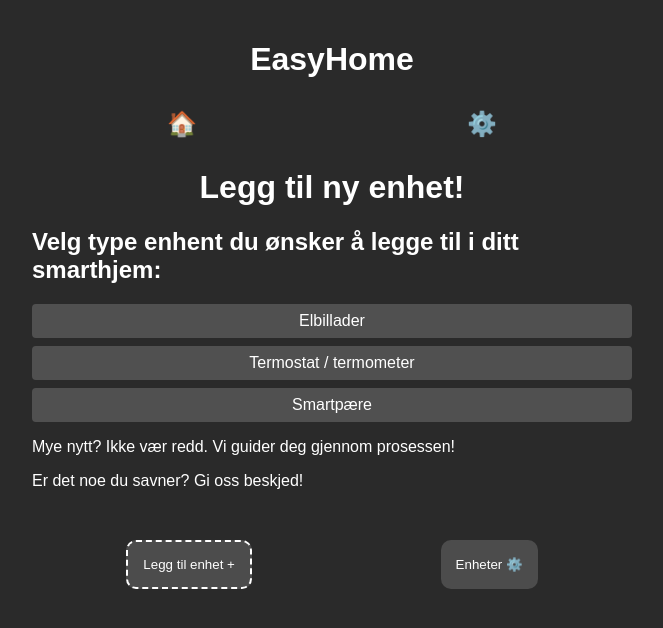
After one commit to StefanBStrand/SETGruppe11HIOF, a Django app: page /new_device_list/ in a window 1280 px wide. The commit adds this page. Shown: the top 628 px of the page, without its empty margins (308-971 px from the left). Run offline with Django 5.2, Linux system fonts and the light colour scheme; the visitor is signed in with stand-in values (Sample User, id 1).

Commit message:
CRUD on Devices

```diff
--- a/homeapp/urls.py
+++ b/homeapp/urls.py
@@ -16,8 +16,14 @@ urlpatterns = [
     path('', views.home_view, name='home'),
     path('create_smart_thermostat_device/', views.create_smart_thermostat_device_view, name='create_smart_thermostat_device'),
     path('update_thermostat/<int:id>/', views.update_thermostat, name='update_thermostat'),
-    path('delete_device/<int:id>/', views.delete_smart_thermostat_device_view, name='delete_device'),
+    path('new_device_list/', views.new_device_list, name='new_device_list'),
+    path('new_device/<str:device_type>/', views.new_device, name='new_device'),
+    path('settings/', views.settings, name='settings'),
+    path('delete_device/<str:device_type>/<int:id>/', views.delete_device_view, name='delete_device'),
+    path('device/<str:device_type>/<int:id>/', views.device_detail_view, name='device_detail'),
+    path('update_device/<str:device_type>/<int:id>/', views.update_device_view, name='update_device'),
     path('thermostat/<int:id>/', views.thermostat_detail, name='thermostat_detail'),
+    path('device/<int:id>/', views.device_detail_view, name='device_detail'),
     path('login/', auth_views.LoginView.as_view(), name='login'),
     path('logout/', auth_views.LogoutView.as_view(next_page='login'), name='logout')
 ]
--- a/homeapp/views.py
+++ b/homeapp/views.py
@@ -1,6 +1,6 @@
-from .forms import SmartThermostatForm
+from .forms import SmartThermostatForm, SmartBulbForm, CarChargerForm
 # Create your views here.
-from .models import Home, Room, SmartDevice, CarCharger, SmartThermostat
+from .models import Home, Room, SmartDevice, CarCharger, SmartThermostat, SmartBulb
 from django.shortcuts import render, get_object_or_404, redirect
 from django.contrib import messages
 from django.urls import reverse_lazy
@@ -25,8 +25,10 @@ def home_view(request):
         'user': user,
         'home': home,
         'rooms': Room.objects.filter(home__owner=user),
+        'thermostats': SmartThermostat.objects.filter(owner=user),
+        'smartbulbs': SmartBulb.objects.filter(owner=user),
+        'chargers': CarCharger.objects.filter(owner=user),
         'devices': SmartDevice.objects.filter(owner=user),
-        'chargers': CarCharger.objects.filter(owner=user),
         'air_temperature': air_temperature,
         'humidity': humidity,
         'wind': wind,
@@ -76,6 +78,33 @@ def update_thermostat(request, id):
     # Render the template with the thermostat data if GET request
     return render(request, 'thermostat.html', {'thermostat': thermostat})
 
+@login_required
+def update_device_view(request, device_type, id):
+    if device_type == 'smartbulb':
+        model = SmartBulb
+        form_class = SmartBulbForm
+    elif device_type == 'carcharger':
+        model = CarCharger
+        form_class = CarChargerForm
+    elif device_type == 'smartthermostat':
+        model = SmartThermostat
+        form_class = SmartThermostatForm
+    else:
+        return redirect(reverse_lazy('home'))
+
+    device = get_object_or_404(model, id=id)
+
+
+    if request.method == 'POST':
+        form = form_class(request.POST, instance=device)
+        if form.is_valid():
+            form.save()
+            return redirect(reverse_lazy('home'))
+    else:
+        form = form_class(instance=device)
+
+    return render(request, 'update_device.html', {'form': form, 'device_type': device_type})
+
 
 @login_required
 def delete_smart_thermostat_device_view(request, id):
@@ -90,3 +119,81 @@ def delete_smart_thermostat_device_view(request, id):
 def thermostat_detail(request, id):
     thermostat = get_object_or_404(SmartThermostat, id=id)
     return render(request, 'thermostat_detail.html', {'thermostat': thermostat})
+
+@login_required
+def new_device_list(request):
+    return render(request, 'new_device_list.html')
+
+@login_required
+def settings(request):
+    return render(request, 'settings.html')
+
+@login_required
+def device_detail_view(request, device_type, id):
+    # Bestem modellen basert på device_type
+    model_map = {
+        'smartbulb': SmartBulb,
+        'carcharger': CarCharger,
+        'smartthermostat': SmartThermostat,
+    }
+    model = model_map.get(device_type.lower())
+
+    # Hvis device_type ikke finnes i model_map, omdiriger til hjem
+    if not model:
+        return redirect('home')
+
+    # Hent enheten basert på modellen og pk
+    device = get_object_or_404(model, id=id)
+    return render(request, 'device_detail.html', {'device': device, 'device_type': device_type})
+
+
+@login_required
+def new_device(request, device_type):
+    if device_type == "smartbulb":
+        form_class = SmartBulbForm
+        model_name = "SmartBulb"
+    elif device_type == "smartthermostat":
+        form_class = SmartThermostatForm
+        model_name = "SmartThermostat"
+    elif device_type == "carcharger":
+        form_class = CarChargerForm
+        model_name = "CarCharger"
+    else:
+        return redirect(reverse_lazy('home'))  # Redirect hvis enhetstype ikke er støttet
+
+    if request.method == 'POST':
+        form = form_class(request.POST)
+        if form.is_valid():
+            device = form.save(commit=False)
+            device.owner = request.user
+            device.save()
+            return redirect(reverse_lazy('home'))
+    else:
+        form = form_class()
+
+    return render(request, 'create_device.html', {'form': form, 'device_type': model_name})
+
+@login_required
+def delete_device_view(request, device_type, id):
+
+    model_map = {
+        'smartbulb': SmartBulb,
+        'carcharger': CarCharger,
+        'smartthermostat': SmartThermostat,
+    }
+    model = model_map.get(device_type.lower())
+
+
+    if not model:
+        return redirect(reverse_lazy('home'))
+
+
+    device = get_object_or_404(model, id=id)
+
+    if request.method == 'POST':
+
+        device.delete()
+        return redirect(reverse_lazy('home'))
+
+
+    return render(request, 'delete_device.html', {'device': device, 'device_type': device_type})
--- a/static/css/base.css
+++ b/static/css/base.css
@@ -15,8 +15,12 @@ body {
 .container {
     width: 100%;
     max-width: 600px;
+    align-content: center;
+    padding: 20px;
+
 
 }
+
 
 header {
     margin: 20px 0;
@@ -57,22 +61,27 @@ button:hover {
 }
 
 
+
+
 .device-grid {
-    display: grid;
-    grid-template-columns: repeat(auto-fill, minmax(150px, 1fr));
+    display: flex;
+    flex-wrap: wrap;
     gap: 10px;
-    width: 100%;
 }
+
 
 .device-button {
     background-color: #505050;
-    border-radius: 15px;
-    padding: 15px;
+    margin-top: 8px;
+    display: block;
     text-align: center;
-    font-size: 18px;
+    padding: 8px;
+    border: none;
+    border-radius: 4px;
+}
 
 
-}
+
 
 .device-button:focus {
     background-color: beige;
@@ -124,6 +133,7 @@ footer {
     flex-direction: column;
     color: #ccc;
     font-family: Arial, sans-serif;
+    float: left;
 }
 
 .circle h2 {
@@ -137,3 +147,24 @@ footer {
     font-weight: bold;
     padding: 5px;
 }
+
+a {
+    color: #fff; /* Set the color you want for the links */
+    text-decoration: none; /* Remove underline if desired */
+}
+
+a:visited {
+    color: #fff; /* Ensure visited links have the same color */
+}
+
+a:hover {
+    color: #ccc; /* Optional: Change color on hover */
+}
+
+.room-container {
+    border: 1px solid #ccc;
+    padding: 10px;
+    border-radius: 8px;
+    margin-bottom: 16px;
+    width: 200px;
+}
--- a/templates/base.html
+++ b/templates/base.html
@@ -11,12 +11,12 @@
 <body>
     <div class="container">
     <header>
-        <h1>EasyHome</h1>
+        <h1><a href="{% url 'home' %}">EasyHome</a></h1>
     </header>
 
     <nav>
-        <button id="home-btn" class="icon-button">🏠</button>
-        <button id="devices-btn">Enheter i {{ home }}</button>
+        <button id="home-btn" class="icon-button"><a href="{% url 'home' %}">🏠</a></button>
+
         <button id="settings-btn" class="icon-button">⚙️</button>
     </nav>
 
@@ -28,7 +28,7 @@
 
             <footer>
 
-        <button class="add-device"><a href="{% url 'create_smart_thermostat_device'  %}">Legg til enhet +</a></button>
+        <button class="add-device"><a href="{% url 'new_device_list'  %}">Legg til enhet +</a></button>
         <button class="devices-settings">Enheter ⚙️</button>
     </footer>
 </div>
--- a/templates/create_device.html
+++ b/templates/create_device.html
@@ -1,10 +1,11 @@
 {% extends "base.html" %}
+{% load crispy_forms_tags %}
 
 {% block content %}
 
 Ny enhet
 <form action="" method="post">{% csrf_token %}
-    {{ form }}
+    {{ form|crispy }}
     <input type="submit" value="Lagre enhet">
 
 </form>
--- a/templates/delete_device.html
+++ b/templates/delete_device.html
@@ -1,10 +1,11 @@
 {% extends "base.html" %}
+
 
 {% block content %}
 
-Endre enhet
+Slette enhet
 <form action="" method="post">{% csrf_token %}
-    Skal du slette: {{ smart_thermostat.name }} ?
+    Skal du slette: {{ device.name }} ?
     <input type="submit" value="SLETTE ENHET">
 
 </form>
--- /dev/null
+++ b/templates/new_device_list.html
@@ -0,0 +1,16 @@
+{% extends "base.html" %}
+
+{% block content %}
+<h1>Legg til ny enhet!</h1>
+<h2>Velg type enhent du ønsker å legge til i ditt smarthjem:</h2>
+
+
+<a href="{% url 'new_device' 'carcharger' %}" class="device-button">Elbillader</a>
+<a href="{% url 'new_device' 'smartthermostat' %}" class="device-button">Termostat / termometer</a>
+<a href="{% url 'new_device' 'smartbulb' %}" class="device-button">Smartpære</a>
+
+
+<p>Mye nytt? Ikke vær redd. Vi guider deg gjennom prosessen!</p>
+<p>Er det noe du savner? Gi oss beskjed!</p>
+
+{% endblock content %}
--- a/templates/update_device.html
+++ b/templates/update_device.html
@@ -1,10 +1,11 @@
 {% extends "base.html" %}
+{% load crispy_forms_tags %}
 
 {% block content %}
 
-Endre enhet
+Oppdatert enhet
 <form action="" method="post">{% csrf_token %}
-    {{ form }}
+    {{ form|crispy }}
     <input type="submit" value="Oppdater enhet">
 
 </form>
```
Also changed, not shown: EasyHome/settings.py (+6 -1 lines), homeapp/forms.py (+25 -2 lines), homeapp/models.py (+27 -1 lines), templates/device_detail.html (added, +26 -0 lines), templates/home.html (+40 -12 lines), templates/settings.html (added, +8 -0 lines), homeapp/migrations/0009_alter_smartthermostat_set_temperature.py (added), homeapp/migrations/0010_carcharger_device_type_smartbulb_device_type_and_more.py (added), homeapp/migrations/0011_remove_carcharger_device_type_and_more.py (added).
